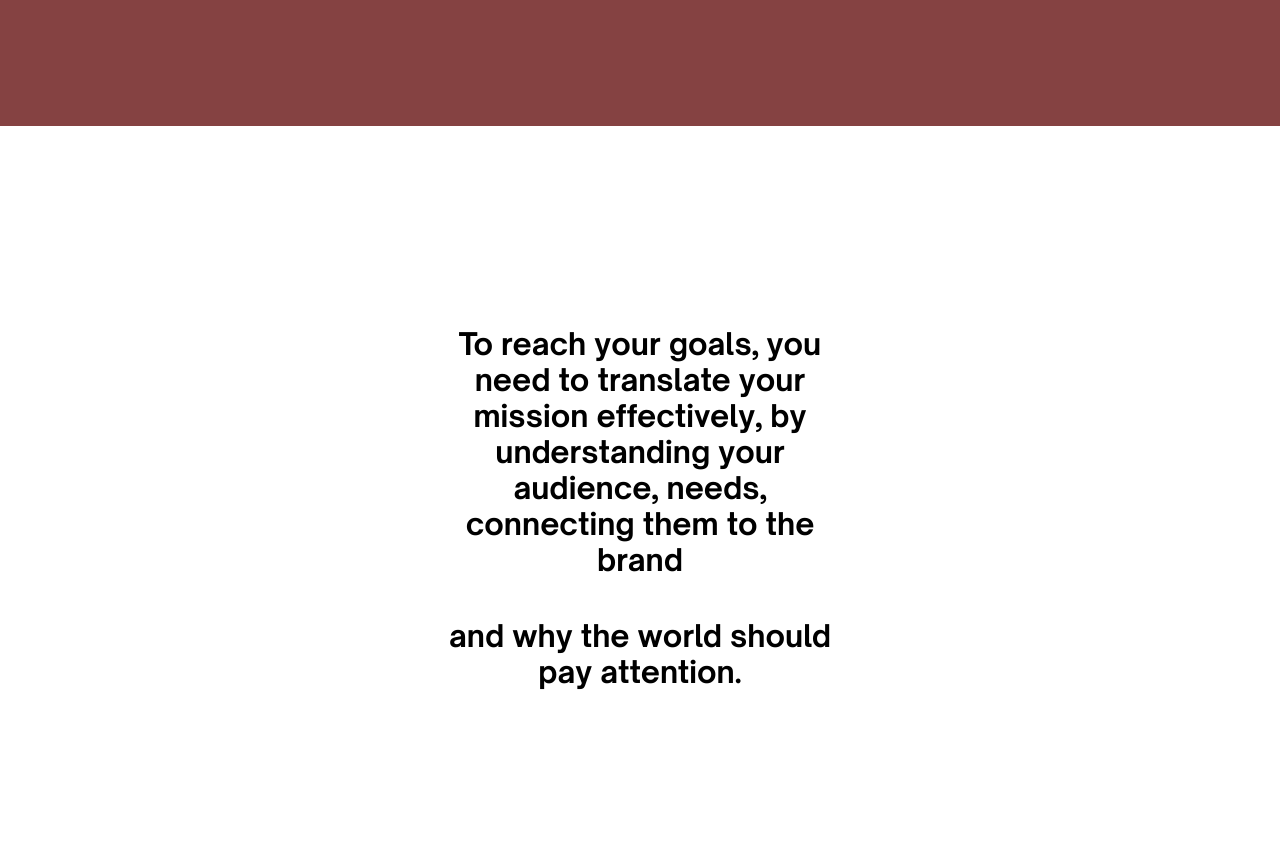
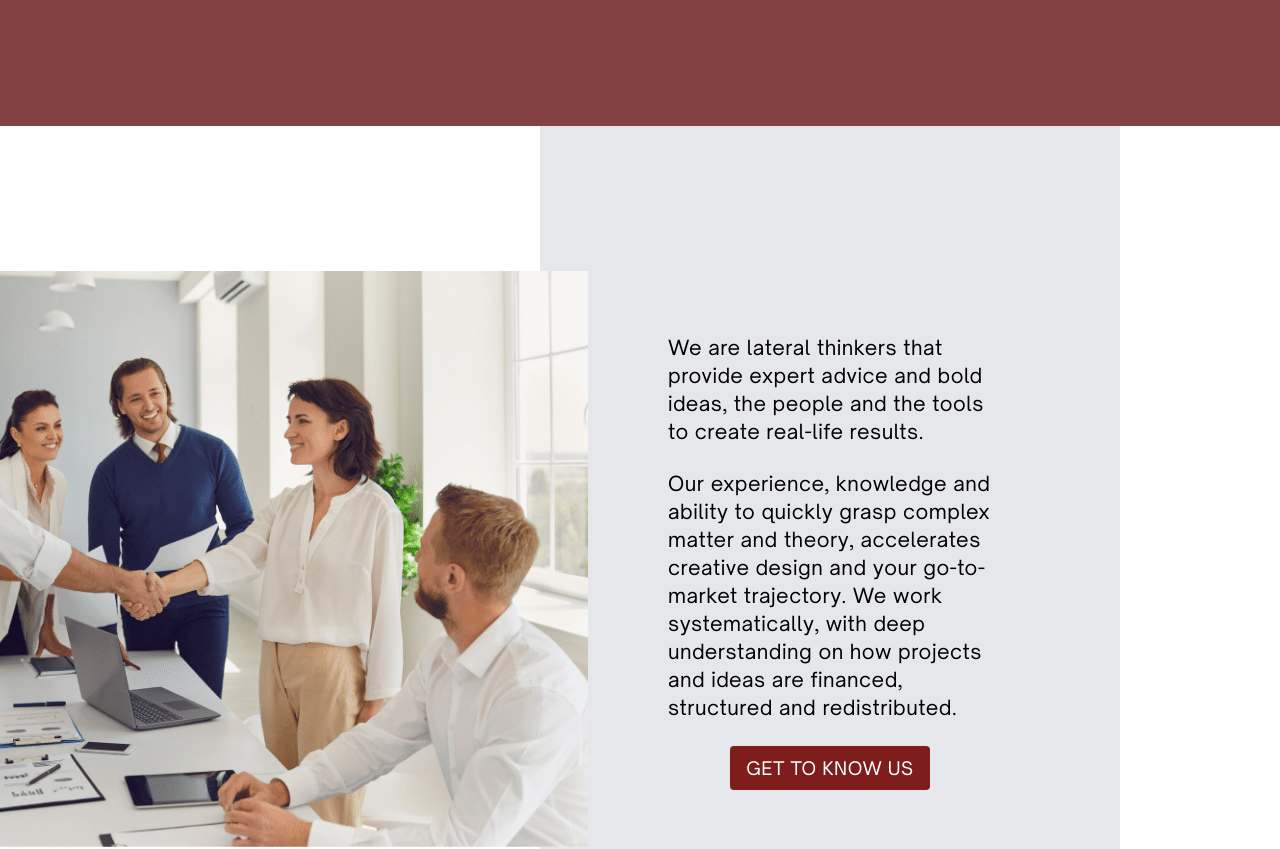
Before and after one commit to shafrazi/arrow-accel, a Next.js app: page / in a window 1280 px wide. Shown: the part 2882-3731 px from the top of the page. Built offline with nearby package versions, Linux system fonts and the light colour scheme.

Commit message:
add get to know us banner

```diff
--- a/components/call-to-action-banner.js
+++ b/components/call-to-action-banner.js
@@ -13,7 +13,7 @@ export default function CallToActionBanner() {
           <p className="uppercase text-2xl text-center tracking-wide leading-relaxed text-white opacity-100">
             The endless possibilities of metaverse: for brands
           </p>
-          <button className="bg-red-900 mt-6 text-white uppercase px-4 py-2 rounded">
+          <button className="bg-red-900 mt-6 text-white uppercase px-4 py-2 rounded tracking-wide">
             Let's connect
           </button>
         </div>
--- a/components/get-to-know-banner.js
+++ b/components/get-to-know-banner.js
@@ -1,3 +1,31 @@
+import Image from "next/image";
+import GetToKnowBannerImg from "../public/images/get-to-know-banner-image.png";
+
 export default function GetToKnowBanner() {
-  return <div className="flex w-full"></div>;
+  return (
+    <div className="flex w-full relative">
+      <div className="w-1/2"></div>
+      <div
+        className="relative w-1/2 bg-gray-200 flex flex-col justify-center items-center text-xl tracking-wide py-[13rem] px-[8rem] mr-[10rem]"
+        style={{ fontWeight: "normal" }}
+      >
+        <div className="absolute -left-[51rem]">
+          <Image src={GetToKnowBannerImg} width={864} height={576} />
+        </div>
+        <p className="">
+          We are lateral thinkers that provide expert advice and bold ideas, the
+          people and the tools to create real-life results.
+        </p>
+        <p className="mt-6">
+          Our experience, knowledge and ability to quickly grasp complex matter
+          and theory, accelerates creative design and your go-to-market
+          trajectory. We work systematically, with deep understanding on how
+          projects and ideas are financed, structured and redistributed.
+        </p>
+        <button className="bg-red-900 mt-6 text-white uppercase px-4 py-2 rounded text-lg">
+          Get to know us
+        </button>
+      </div>
+    </div>
+  );
 }
```
Also changed, not shown: public/images/get-to-know-banner-image.png (added).
